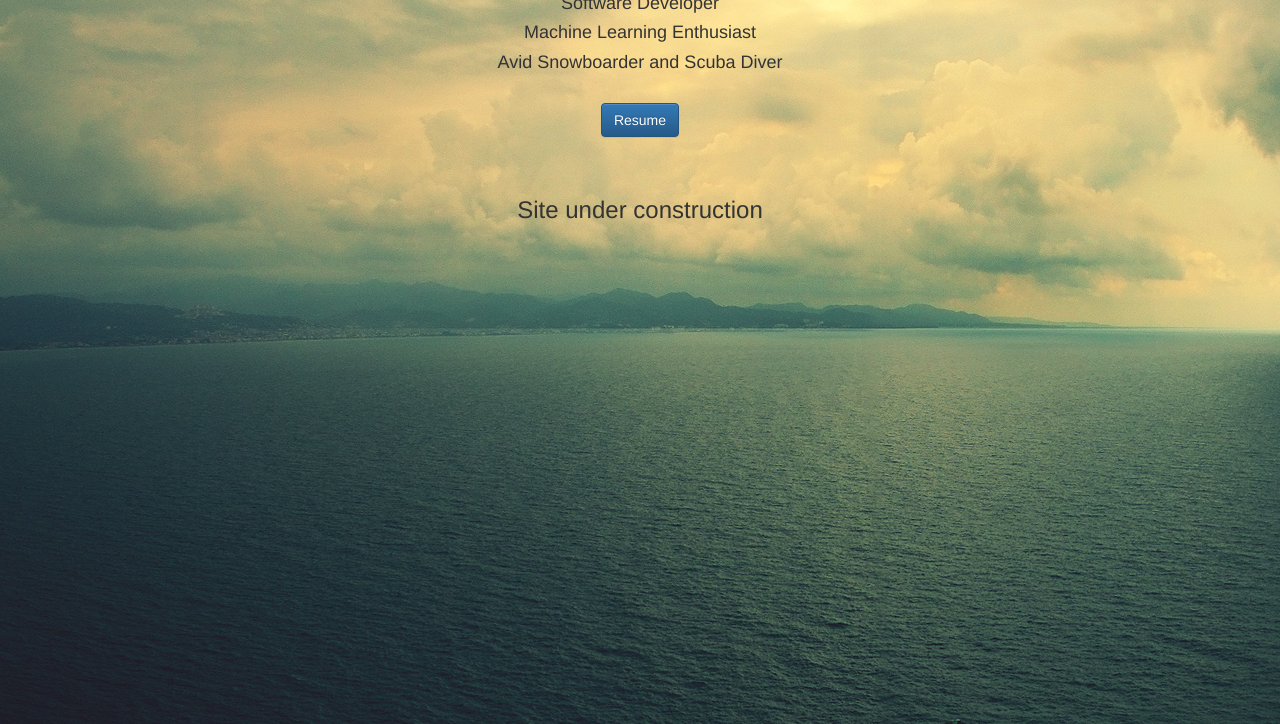
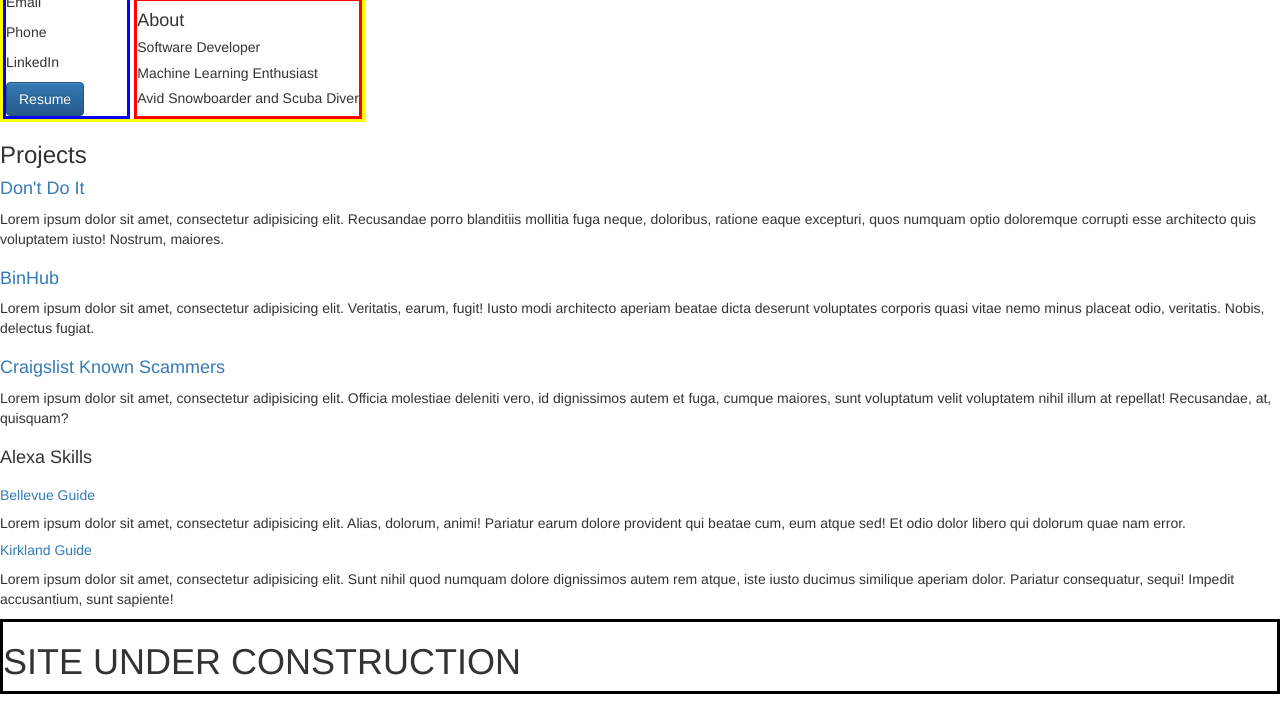
Before and after one commit to Sirfame/mygithubpage, a plain HTML site: page index.html in a window 1280 px wide. Shown: the part 76-800 px from the top of the page. Drawn offline with nearby package versions, Linux system fonts and the light colour scheme.

Commit message:
Gotta get this shit done

```diff
--- a/css/main.css
+++ b/css/main.css
@@ -1,8 +1,43 @@
-body {
+/*body {
     background-image: url("../img/background.jpg");
+}*/
+
+/*.Container {
+    background: transparent;
+    text-align:center
+}*/
+
+#headspace {
+    border: solid black;
 }
 
-.Container {
-    background: transparent;
-    text-align:center
+#top {
+    border: solid yellow;
+
 }
+
+#topLeft {
+    border: solid blue;
+    display: inline-block;
+}
+
+#topRight {
+    border: solid red;
+    display: inline-block;
+}
+
+#footspace {
+    border: solid black;
+}
+
+#top {
+    display: inline-block;
+}
+
+.ProjectTitle {
+    display: inline-block;
+}
+
+.ProjectDescription {
+    display: inline-block;
+}
--- a/index.html
+++ b/index.html
@@ -1,16 +1,10 @@
 <!DOCTYPE html>
-
 <html lang="en">
 <head>
     <meta charset="UTF-8">
+    <meta name="viewport" content="width=device-width, initial-scale=1.0">
     <meta http-equiv="X-UA-Compatible" content="ie=edge">
-    <meta name="viewport" content="width=device-width, initial-scale=1.0">
-    <meta name="author" content="Sirfame Lin">
-
-    <!-- includes bootstrap -->
-    <link rel="stylesheet" href="css/main.css"/>
-    <title>Sirfame Lin</title>
-
+    <link rel="stylesheet" href="./css/main.css">
     <!-- Latest compiled and minified CSS -->
     <link rel="stylesheet" href="https://maxcdn.bootstrapcdn.com/bootstrap/3.3.7/css/bootstrap.min.css" integrity="sha384-BVYiiSIFeK1dGmJRAkycuHAHRg32OmUcww7on3RYdg4Va+PmSTsz/K68vbdEjh4u" crossorigin="anonymous">
 
@@ -20,19 +14,55 @@
     <!-- Latest compiled and minified JavaScript -->
     <script src="https://maxcdn.bootstrapcdn.com/bootstrap/3.3.7/js/bootstrap.min.js" integrity="sha384-Tc5IQib027qvyjSMfHjOMaLkfuWVxZxUPnCJA7l2mCWNIpG9mGCD8wGNIcPD7Txa" crossorigin="anonymous"></script>
     <link rel="shortcut icon" href="./img/logo.jpg" />
+    <title>Sirfame Lin</title>
 </head>
 <body>
-    <div class="Container">
-        <h1>Sirfame Lin</h1>
-        <h4>Software Developer</h4>
-        <h4>Machine Learning Enthusiast</h4>
-        <h4>Avid Snowboarder and Scuba Diver</h4>
-        <br>
-        <a type="button" class="btn btn-primary" href="./lib/Resume.pdf" target="_blank">Resume</a>
-        <br>
-        <br>
-        <br>
-        <h3>Site under construction</h3>
+<div id="headspace"></div>
+<div id="main">
+    <div id="top">
+
+        <div id="topLeft">
+            <h3>Sirfame Lin</h3>
+            <p>Email</p>
+            <p>Phone</p>
+            <p>LinkedIn</p>
+            <a type="button" class="btn btn-primary" href="./lib/Resume.pdf" target="_blank">Resume</a>
+        </div>
+
+        <div id="topRight">
+            <h4>About</h4>
+            <h5>Software Developer</h5>
+            <h5>Machine Learning Enthusiast</h5>
+            <h5>Avid Snowboarder and Scuba Diver</h5>
+        </div>
+
+
     </div>
+    <div id="bottom">
+        <h3>Projects</h3>
+        <div id=projectOne>
+            <h4><a href= "https://dont-do-it.github.io/" target="_blank" class="ProjectTitle">Don't Do It</a></h4>
+            <p class="ProjectDescription">Lorem ipsum dolor sit amet, consectetur adipisicing elit. Recusandae porro blanditiis mollitia fuga neque, doloribus, ratione eaque excepturi, quos numquam optio doloremque corrupti esse architecto quis voluptatem iusto! Nostrum, maiores.</p>
+        </div>
+        <div id=projectTwo>
+            <h4><a href="https://github.com/BinHub490/BinHub490.github.io" target="_blank" class="ProjectTitle">BinHub</a></h4>
+            <p class="ProjectDescription">Lorem ipsum dolor sit amet, consectetur adipisicing elit. Veritatis, earum, fugit! Iusto modi architecto aperiam beatae dicta deserunt voluptates corporis quasi vitae nemo minus placeat odio, veritatis. Nobis, delectus fugiat.</p>
+        </div>
+        <div id=projectThree>
+            <h4><a href="https://github.com/BinHub490/BinHub490.github.io" target="_blank" class="ProjectTitle">Craigslist Known Scammers</a></h4>
+            <p class="ProjectDescription">Lorem ipsum dolor sit amet, consectetur adipisicing elit. Officia molestiae deleniti vero, id dignissimos autem et fuga, cumque maiores, sunt voluptatum velit voluptatem nihil illum at repellat! Recusandae, at, quisquam?</p>
+        </div>
+        <div id=projectFour>
+            <h4 class="ProjectTitle">Alexa Skills</h4>
+            <h5><a href="https://github.com/Sirfame/BellevueGuide" target="_blank" class="ProjectTitle">Bellevue Guide</a></h5>
+            <p>Lorem ipsum dolor sit amet, consectetur adipisicing elit. Alias, dolorum, animi! Pariatur earum dolore provident qui beatae cum, eum atque sed! Et odio dolor libero qui dolorum quae nam error.</p>
+            <h5><a href="https://github.com/Sirfame/KirklandGuide" target="_blank" class="ProjectTitle">Kirkland Guide</a></h5>
+            <p class="ProjectDescription">Lorem ipsum dolor sit amet, consectetur adipisicing elit. Sunt nihil quod numquam dolore dignissimos autem rem atque, iste iusto ducimus similique aperiam dolor. Pariatur consequatur, sequi! Impedit accusantium, sunt sapiente!</p>
+        </div>
+    </div>
+</div>
+<div id="footspace">
+    <h1>SITE UNDER CONSTRUCTION</h1>
+</div>
 </body>
 </html>
--- /dev/null
+++ b/js/app.js
@@ -0,0 +1 @@
+'use-strict';
```
Also changed, not shown: 1 other file.
